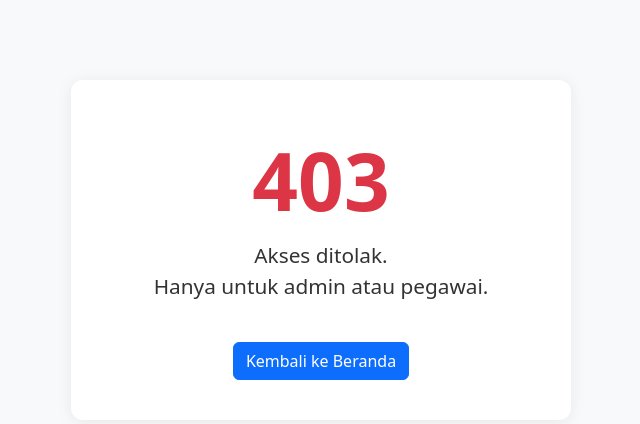
After one commit to Central-Saga/ecommerce-hexadigital, a CodeIgniter 4 app: the page made by app/Views/errors/html/error_403.php in a window 1280 px wide. The commit adds this page. Shown: the top 424 px of the page, without its empty margins (319-959 px from the left). Run offline with PHP 8.4 and a stand-in for CodeIgniter, Linux system fonts and the light colour scheme; the template is opened without the code that fills it, so the values that code supplies are empty; some libraries are stand-ins or nearby versions.

Commit message:
feat: add role-based filter and update header authentication links
- Introduced a new role filter to manage access based on user roles.
- Updated the header layout to conditionally display login/logout links based on user authentication status.

```diff
--- a/app/Config/Filters.php
+++ b/app/Config/Filters.php
@@ -34,6 +34,7 @@ class Filters extends BaseFilters
         'forcehttps'    => ForceHTTPS::class,
         'pagecache'     => PageCache::class,
         'performance'   => PerformanceMetrics::class,
+        'role'          => \App\Filters\RoleFilter::class,
     ];
 
     /**
@@ -103,5 +104,7 @@ class Filters extends BaseFilters
      *
      * @var array<string, array<string, list<string>>>
      */
-    public array $filters = [];
+    public array $filters = [
+        'role' => ['before' => ['godmode/*']],
+    ];
 }
--- /dev/null
+++ b/app/Views/errors/html/error_403.php
@@ -0,0 +1,50 @@
+<!DOCTYPE html>
+<html lang="id">
+
+<head>
+    <meta charset="UTF-8">
+    <meta name="viewport" content="width=device-width, initial-scale=1.0">
+    <title>403 Forbidden - Hexadigital</title>
+    <link href="https://cdn.jsdelivr.net/npm/bootstrap@5.3.0/dist/css/bootstrap.min.css" rel="stylesheet">
+    <style>
+        body {
+            background: #f8f9fa;
+        }
+
+        .error-container {
+            max-width: 500px;
+            margin: 10vh auto;
+            background: #fff;
+            border-radius: 12px;
+            box-shadow: 0 2px 16px rgba(0, 0, 0, 0.07);
+            padding: 2.5rem 2rem;
+            text-align: center;
+        }
+
+        .error-code {
+            font-size: 5rem;
+            font-weight: 700;
+            color: #dc3545;
+        }
+
+        .error-message {
+            font-size: 1.3rem;
+            margin-bottom: 1.5rem;
+            color: #333;
+        }
+
+        .btn-home {
+            margin-top: 1rem;
+        }
+    </style>
+</head>
+
+<body>
+    <div class="error-container">
+        <div class="error-code">403</div>
+        <div class="error-message">Akses ditolak.<br>Hanya untuk admin atau pegawai.</div>
+        <a href="/" class="btn btn-primary btn-home">Kembali ke Beranda</a>
+    </div>
+</body>
+
+</html>
```
Also changed, not shown: app/Filters/RoleFilter.php (added, +38 -0 lines), app/Views/layouts/header.php (+6 -2 lines).
